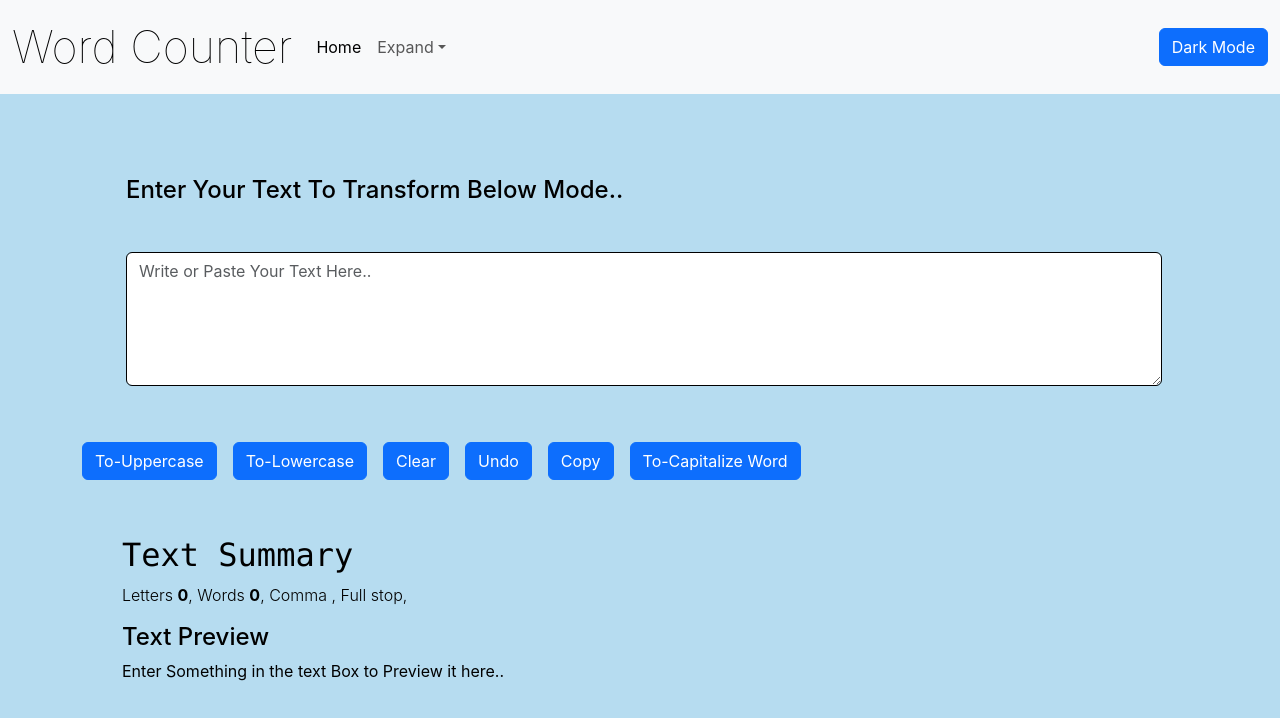
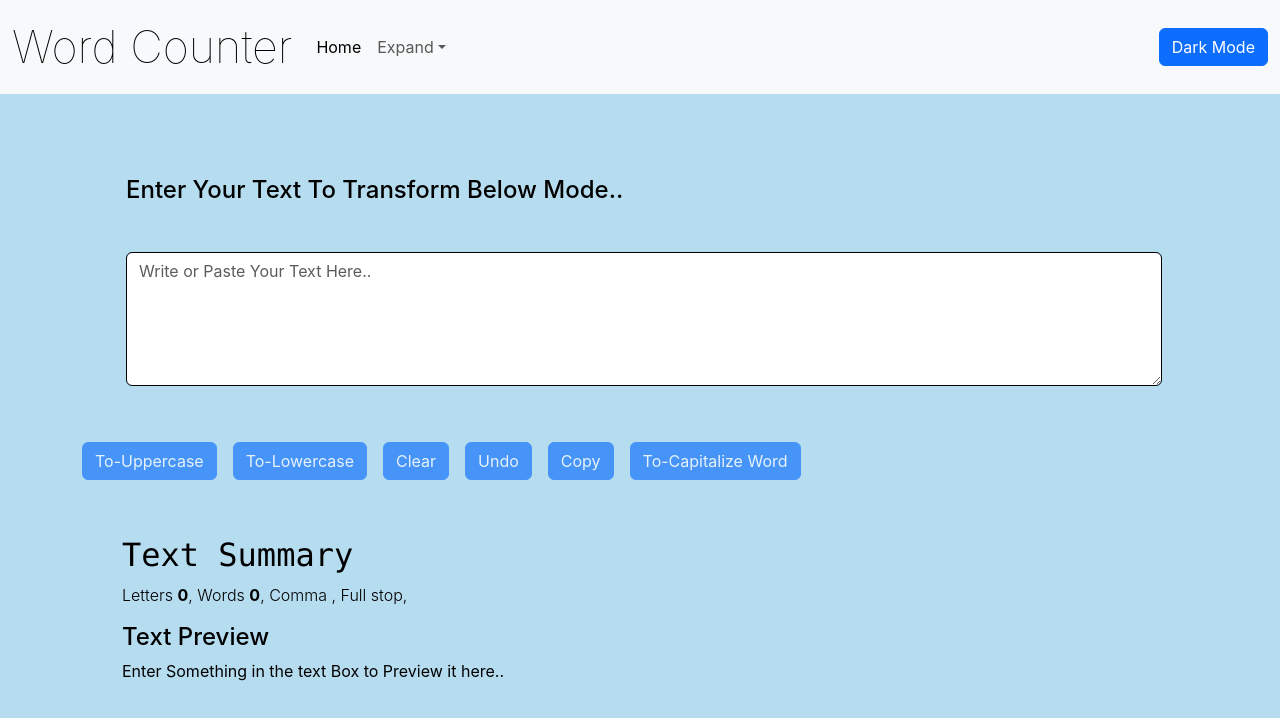
Before and after one commit to debojyotisb/TextUtils_App, a React (Create React App) app: page / in a window 1280 px wide. Shown: the top 718 px of the page. Built offline with nearby package versions, Linux system fonts and the light colour scheme.

Commit message:
button disabled added

```diff
--- a/src/components/label.js
+++ b/src/components/label.js
@@ -112,34 +112,38 @@ export default function Label  (props) {
         <button
           type="button"
           className="btn btn-primary m-2"
-          onClick={toUppercase} >
-          To-Uppercase
-        </button>
+          onClick={toUppercase}
+          disabled={text.length < 1} > To-Uppercase </button>
 
         <button
           type="button"
           className="btn btn-primary m-2"
-          onClick={toLowercase}> To-Lowercase </button>
+          onClick={toLowercase}
+          disabled={text.length <1 }> To-Lowercase </button>
 
         <button
           type="button"
           className="btn btn-primary m-2"
-          onClick={clearText}> Clear </button>
-
-        <button
-          type="button"
-          className="btn btn-primary m-2" onClick={handleUndo}> Undo </button>
+          onClick={clearText}
+          disabled={text.length <1 }> Clear </button>
 
         <button
           type="button"
           className="btn btn-primary m-2"
-          onClick={handleCopy}> Copy </button>
+          onClick={handleUndo}
+          disabled={text.length <1 }> Undo </button>
 
         <button
           type="button"
           className="btn btn-primary m-2"
-          onClick={handleCapitalize}> To-Capitalize Word
-        </button>
+          onClick={handleCopy}
+          disabled={text.length <1 }> Copy </button>
+
+        <button
+          type="button"
+          className="btn btn-primary m-2"
+          onClick={handleCapitalize}
+          disabled={text.length < 1} > To-Capitalize Word </button>
 
     </div>
 
```
